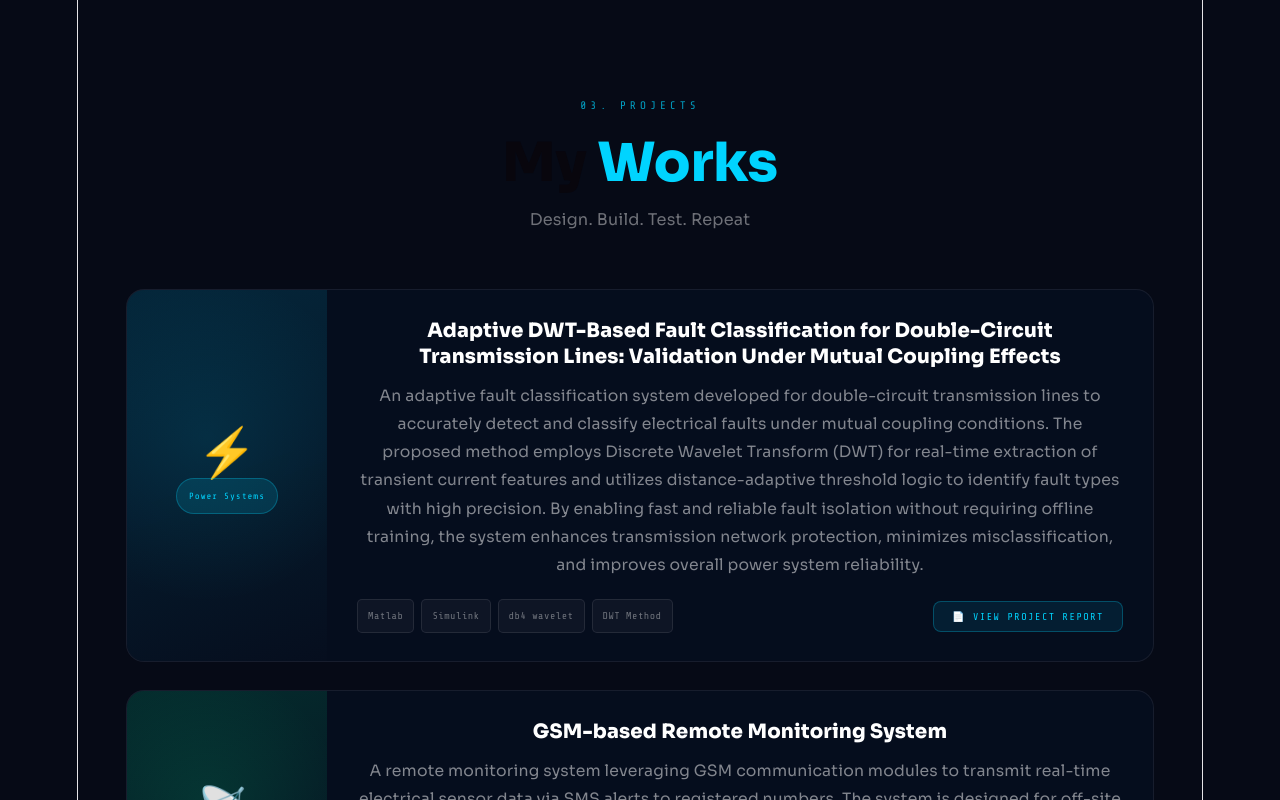
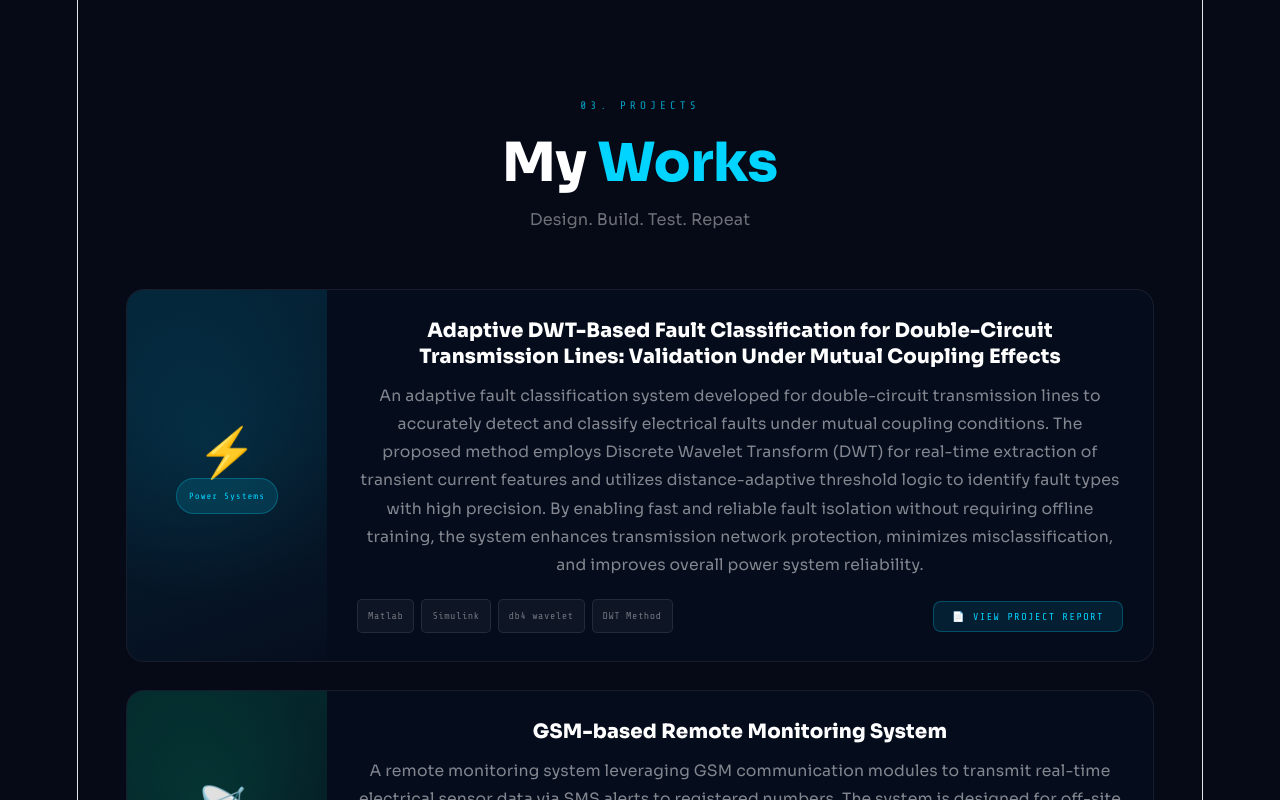
Before and after one commit to AP367/portfolio_new, a React (Vite) app: page / in a window 1280 px wide. Shown: the part 2440-3240 px from the top of the page. Built offline with nearby package versions, Linux system fonts and the light colour scheme.

Commit message:
Set heading text to white, keep blue accents

```diff
--- a/src/App.jsx
+++ b/src/App.jsx
@@ -446,7 +446,7 @@ function Projects() {
     <section id="projects" style={{ padding: "100px 2rem", maxWidth: 1100, margin: "0 auto" }}>
       <RevealDiv>
         <div style={{ fontFamily: "'Share Tech Mono', monospace", color: "#00d4ff", fontSize: 11, letterSpacing: 4, marginBottom: 12, opacity: 0.75 }}>03. PROJECTS</div>
-        <h2 style={{ fontSize: "clamp(2rem, 5vw, 3rem)", fontWeight: 900, fontFamily: "'Sora', sans-serif", marginBottom: 12 }}>My <span style={{ color: "#00d4ff" }}>Works</span></h2>
+        <h2 style={{ fontSize: "clamp(2rem, 5vw, 3rem)", fontWeight: 900, fontFamily: "'Sora', sans-serif", marginBottom: 12, color: "white" }}>My <span style={{ color: "#00d4ff" }}>Works</span></h2>
         <p style={{ color: "rgba(255,255,255,0.42)", fontFamily: "'Sora', sans-serif", marginBottom: 56, fontSize: "0.9rem" }}>Design. Build. Test. Repeat</p>
       </RevealDiv>
       <div style={{ display: "flex", flexDirection: "column", gap: 28 }}>
@@ -687,7 +687,7 @@ function Blog({ onOpenArticle }) {
     <section id="blog" style={{ padding: "100px 0" }}>
       <div style={{ textAlign: "center", marginBottom: "60px" }}>
         <div style={{ fontFamily: "'Share Tech Mono', monospace", color: "#00d4ff", letterSpacing: 4 }}>05. ARTICLES</div>
-        <h2 style={{ fontSize: "2.5rem", fontWeight: 900 }}>Latest <span style={{ color: "#00d4ff" }}>Writing</span></h2>
+        <h2 style={{ fontSize: "2.5rem", fontWeight: 900, color: "white" }}>Latest <span style={{ color: "#00d4ff" }}>Writing</span></h2>
       </div>
 
       <div
@@ -787,7 +787,7 @@ function Gallery() {
           <div style={{ fontFamily: "'Share Tech Mono', monospace", color: "#00d4ff", fontSize: 14, letterSpacing: 4, marginBottom: 8 }}>
             06. MOMENTS
           </div>
-          <h2 style={{ fontSize: "2.5rem", fontWeight: 900, fontFamily: "'Sora', sans-serif" }}>
+          <h2 style={{ fontSize: "2.5rem", fontWeight: 900, fontFamily: "'Sora', sans-serif", color: "white" }}>
             Visual <span style={{ color: "#00d4ff" }}>Diaries</span>
           </h2>
         </div>
@@ -893,7 +893,7 @@ function Contact() {
           07. CONTACT
         </div>
 
-        <h2 style={{ fontSize: "clamp(2rem, 5vw, 3rem)", fontWeight: 900, fontFamily: "'Sora', sans-serif", marginBottom: 20 }}>
+        <h2 style={{ fontSize: "clamp(2rem, 5vw, 3rem)", fontWeight: 900, fontFamily: "'Sora', sans-serif", marginBottom: 20, color: "white" }}>
           Let's <span style={{ color: "#00d4ff" }}>Connect</span>
         </h2>
 
```
